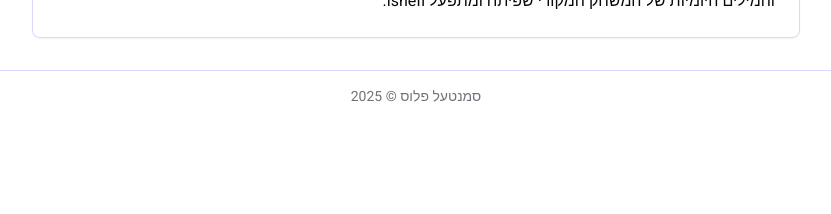
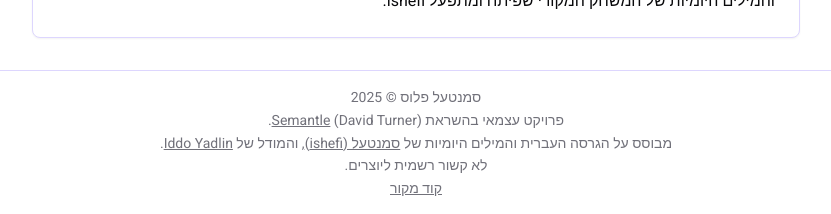
Before and after one commit to Sigarya/semantle-plus, a React (Vite) app: page /about in a window 1280 px wide. Shown: the part 1219-1433 px from the top of the page, without its empty margins (224-1055 px from the left). Before the commit the page ends 1342 px from the top, so only its background shows below. Built offline with nearby package versions, Linux system fonts and the light colour scheme; no server answers; the database is empty; a web font is replaced by a local one.

Commit message:
Update About.tsx

```diff
--- a/src/pages/About.tsx
+++ b/src/pages/About.tsx
@@ -72,9 +72,33 @@ const About = () => {
           </Card>
         </div>
       </main>
-      <footer className="p-4 border-t border-primary-200 dark:border-slate-700 text-center text-sm text-muted-foreground">
-        סמנטעל פלוס &copy; {new Date().getFullYear()}
-      </footer>
+<footer className="p-4 border-t border-primary-200 dark:border-slate-700 text-center text-sm text-muted-foreground">
+  <div className="space-y-1 leading-relaxed rtl text-sm">
+    סמנטעל פלוס &copy; {new Date().getFullYear()}
+    <br />
+    פרויקט עצמאי בהשראת&nbsp;
+    <a href="https://semantle.com" target="_blank" rel="noopener noreferrer" className="underline hover:text-primary">
+      Semantle
+    </a>{" "}
+    (David Turner).
+    <br />
+    מבוסס על הגרסה העברית והמילים היומיות של&nbsp;
+    <a href="https://semantle.ishefi.com" target="_blank" rel="noopener noreferrer" className="underline hover:text-primary">
+      סמנטעל (ishefi)
+    </a>
+    , והמודל של&nbsp;
+    <a href="https://x.com/IddoYadlin" target="_blank" rel="noopener noreferrer" className="underline hover:text-primary">
+      Iddo Yadlin
+    </a>.
+    <br />
+    לא קשור רשמית ליוצרים.
+    <br />
+    <a href="https://github.com/Sigarya/semantle-plus" target="_blank" rel="noopener noreferrer" className="underline hover:text-primary">
+      קוד מקור
+    </a>
+  </div>
+</footer>
+
     </div>
   );
 };
```
